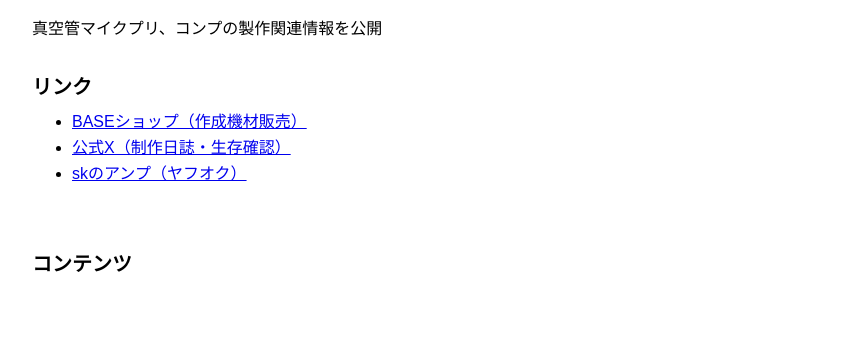
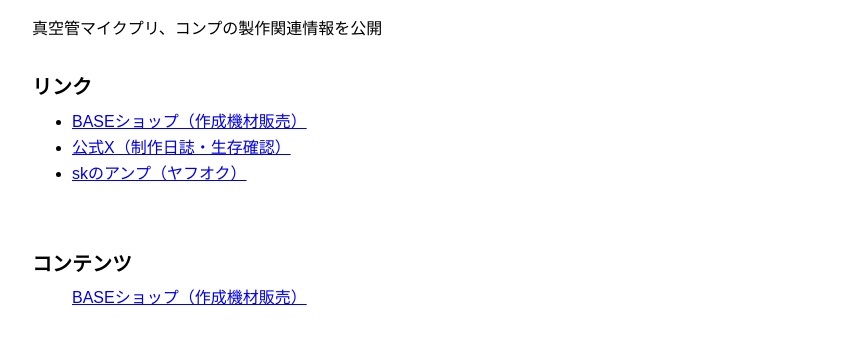
Before and after one commit to sk-amp/sk-amp.github.io, a plain HTML site: page index.html in a window 1280 px wide. Shown: the part 91-434 px from the top of the page, without its empty margins (208-1071 px from the left). Drawn offline with Linux system fonts and the light colour scheme.

Commit message:
Update index.html

```diff
--- a/index.html
+++ b/index.html
@@ -40,6 +40,8 @@
         <li><a href="https://auctions.yahoo.co.jp/seller/BoS6KG13pD7ptzzmUzjmaz58ELVvJ">skのアンプ（ヤフオク）</a></li>
     </ul>
 　　 <h2>コンテンツ</h2>
-
+    <ul>
+        <a href="https://skamp.base.shop/">BASEショップ（作成機材販売）</a></li>
+    </ul>
 </body>
 </html>
```
